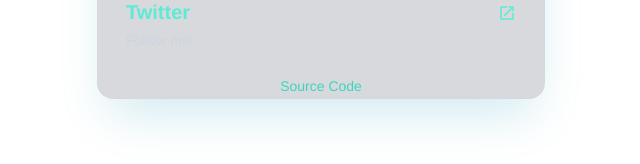
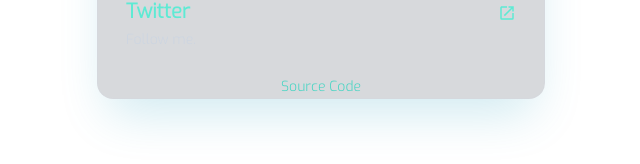
Before and after one commit to k-urtica/k-urtica.github.io, a Nuxt app: page / in a window 1280 px wide. Shown: the part 585-749 px from the top of the page, without its empty margins (319-959 px from the left). Built offline with nearby package versions, Linux system fonts and the light colour scheme; what particles.vue would draw is missing.

Commit message:
💄 style: Use Exo font

```diff
--- a/assets/css/global.css
+++ b/assets/css/global.css
@@ -11,8 +11,8 @@ img.emoji {
 }
 
 @font-face {
-  font-family: FlopDesignFONT;
-  src: url('/font/FlopDesignFONT.woff2');
+  font-family: Exo;
+  src: url('/Exo-Light.woff2');
   font-weight: normal bold;
   font-display: swap;
 }
--- a/tailwind.config.js
+++ b/tailwind.config.js
@@ -3,6 +3,7 @@ module.exports = {
   theme: {
     fontFamily: {
       sans: [
+        'Exo',
         'Helvetica Neue',
         '-apple-system',
         'BlinkMacSystemFont',
```
Also changed, not shown: static/Exo-Light.woff2 (added).
